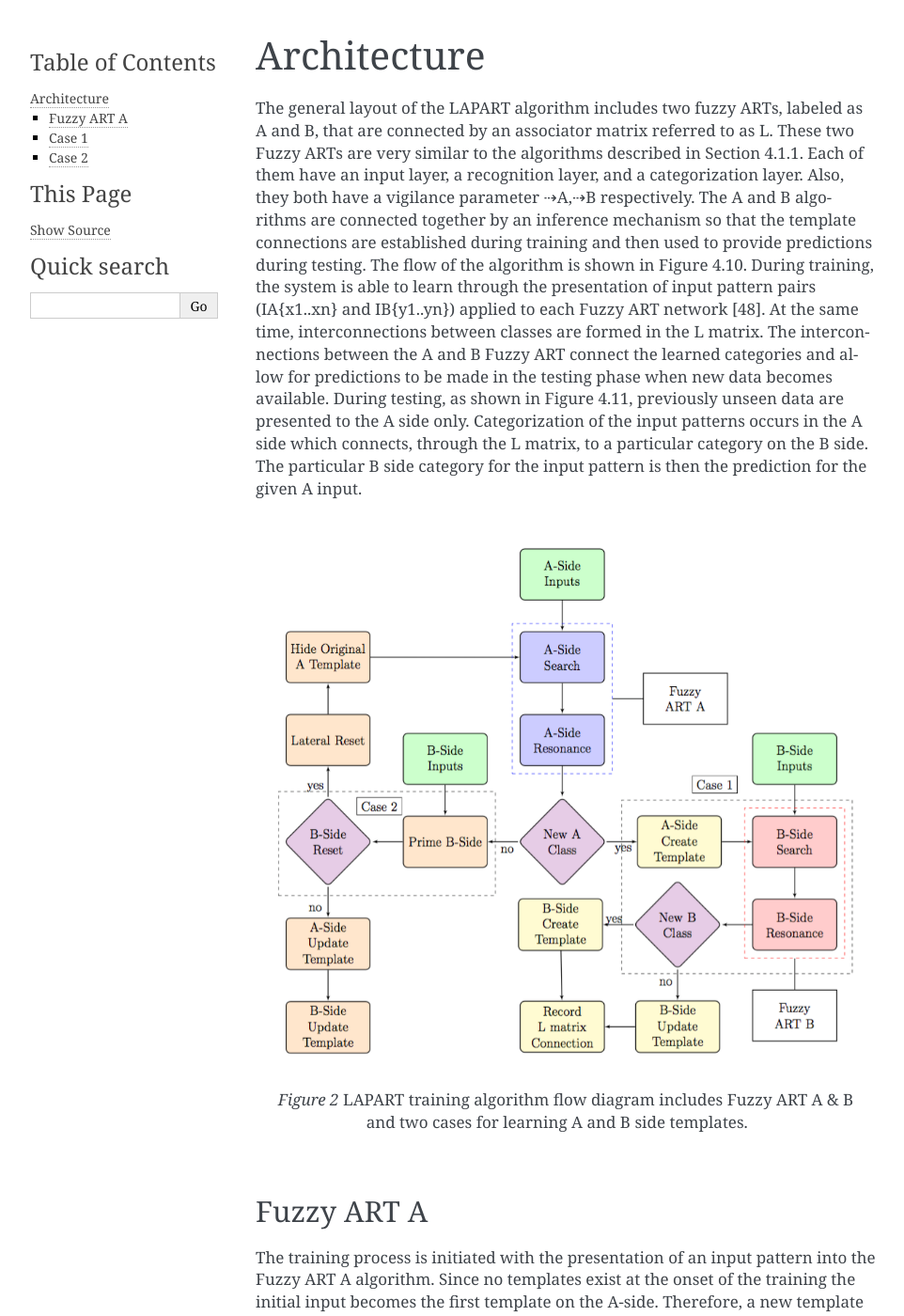
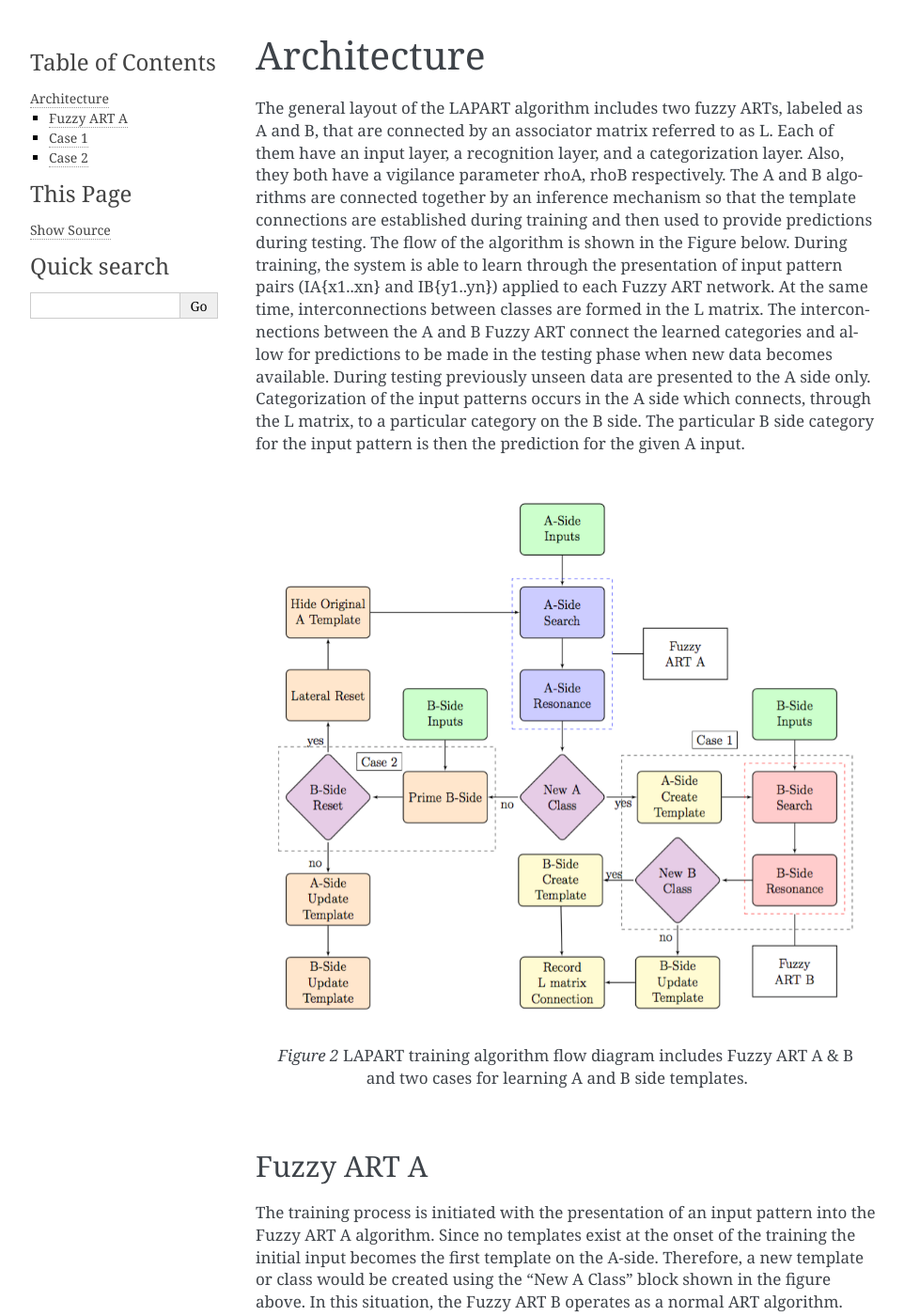
Before and after one commit to sandialabs/lapart-python, a Sphinx documentation site: the page built from docs/source/overview.rst, in a window 1280 px wide and 1400 px high. Shown: the whole window at 94% size, without its empty margins (148-1110 px from the left). Built offline with Sphinx 7.4.7, drawn with Linux system fonts in a browser that asks for light colours; some of the changed text lies outside the part shown.

Commit message:
update overview.rst

```diff
--- a/docs/source/overview.rst
+++ b/docs/source/overview.rst
@@ -2,17 +2,16 @@
 Architecture
 ============
 The general layout of the LAPART algorithm includes two fuzzy ARTs, labeled as A and B, that
-are connected by an associator matrix referred to as L. These two Fuzzy ARTs are very similar
-to the algorithms described in Section 4.1.1. Each of them have an input layer, a recognition
-layer, and a categorization layer. Also, they both have a vigilance parameter ⇢A,⇢B respectively.
+are connected by an associator matrix referred to as L. Each of them have an input layer, a recognition
+layer, and a categorization layer. Also, they both have a vigilance parameter rhoA, rhoB respectively.
 The A and B algorithms are connected together by an inference mechanism so that the template
 connections are established during training and then used to provide predictions during testing.
-The flow of the algorithm is shown in Figure 4.10. During training, the system is able to learn
+The flow of the algorithm is shown in the Figure below. During training, the system is able to learn
 through the presentation of input pattern pairs (IA{x1..xn} and IB{y1..yn}) applied to each
-Fuzzy ART network [48]. At the same time, interconnections between classes are formed in the L
+Fuzzy ART network. At the same time, interconnections between classes are formed in the L
 matrix. The interconnections between the A and B Fuzzy ART connect the learned categories and
 allow for predictions to be made in the testing phase when new data becomes available. During
-testing, as shown in Figure 4.11, previously unseen data are presented to the A side only.
+testing previously unseen data are presented to the A side only.
 Categorization of the input patterns occurs in the A side which connects, through the L matrix,
 to a particular category on the B side. The particular B side category for the input pattern is
 then the prediction for the given A input.
@@ -30,8 +29,8 @@ Fuzzy ART A
 The training process is initiated with the presentation of an input pattern into the Fuzzy
 ART A algorithm. Since no templates exist at the onset of the training the initial input
 becomes the first template on the A-side. Therefore, a new template or class would be created
-and based on Figure 4.12 decision block, “New A Class”, the algorithm implemented Case 1
-script. In this situation, the Fuzzy ART B operates as a normal ART algorithm. Since there
+using the “New A Class” block shown in the figure above. In this situation, the Fuzzy ART
+B operates as a normal ART algorithm. Since there
 are no B-Side templates, a new template was automatically created and a link between the A
 and B Fuzzy ARTs are established in the L matrix.
 
@@ -61,6 +60,6 @@ implemented. First, the A-side template that resonated with the input pattern is
 but instead put on hold until further notice. Also, the match function is used to find the
 template that best matched the given input pattern. Then, if the chosen template passed the
 vigilance criteria, where the match function was greater than or equal to the B-side vigilance
-(⇢B), then the given A and B side templates are updated respectively. But, if it does not pass,
+(rhoB), then the given A and B side templates are updated respectively. But, if it does not pass,
 then the system experiences a lateral reset and the initial A-side template is hidden and the
 process is repeated.
```
